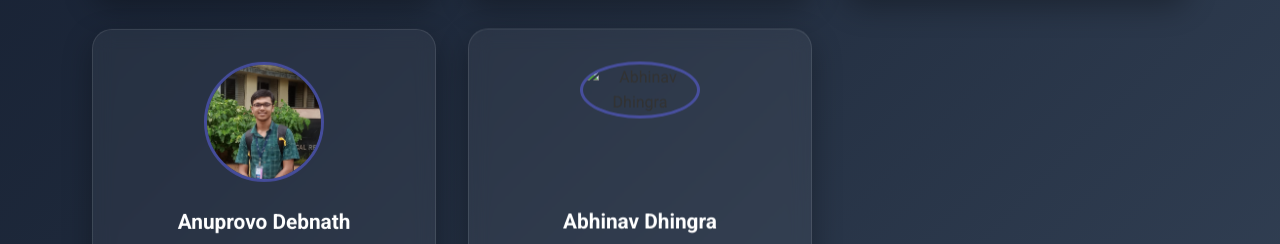
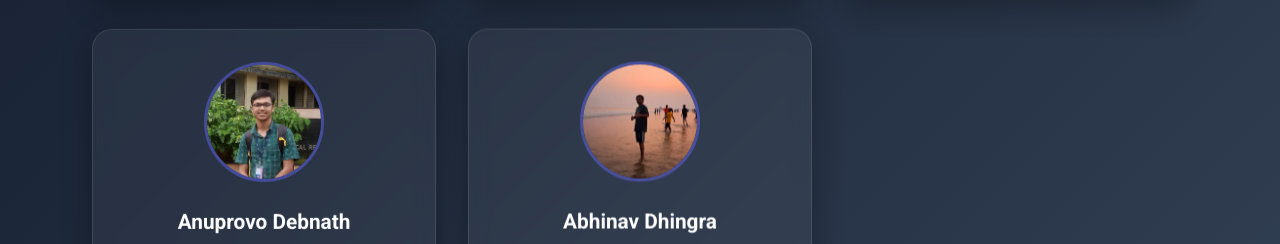
Before and after one commit to slashdot-iiserk/qiskit_fallfest, a plain HTML site: page index.html in a window 1280 px wide. Shown: the part 5568-5812 px from the top of the page. Drawn offline with Linux system fonts and the light colour scheme.

Commit message:
update image paths

```diff
--- a/index.html
+++ b/index.html
@@ -514,7 +514,7 @@
 <!-- some comment -->
                             <div class="organizer-card">
                     <div class="organizer-image">
-                        <img src="assets/profile_img/abhinav_dhingra.jpg" alt="Abhinav Dhingra">
+                        <img src="assets/profile_img/abhinav.jpg" alt="Abhinav Dhingra">
                     </div>
                     <div class="organizer-info">
                         <h3>Abhinav Dhingra</h3>
```
Also changed, not shown: assets/profile_img/abhinav.jpg (added).
